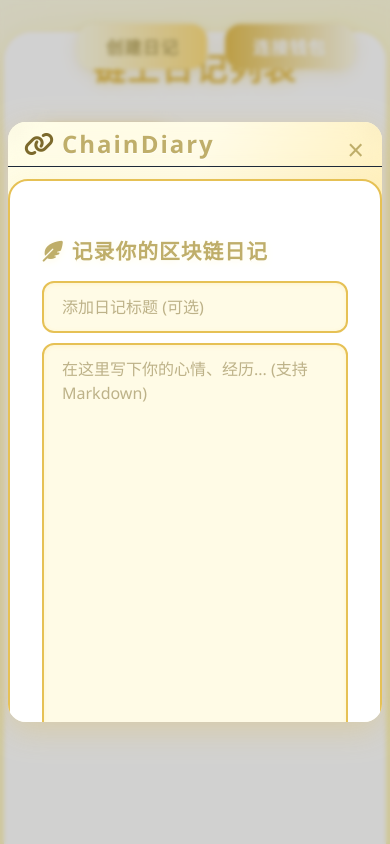
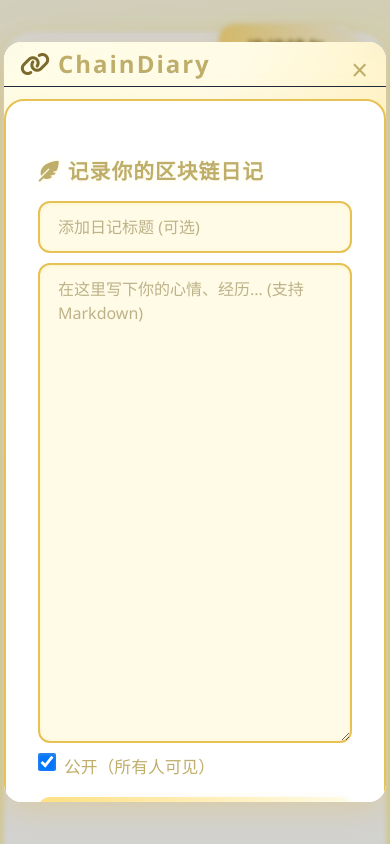
Before and after one commit to big-pig111/text, a plain HTML site: page index.html in a window 390 px wide. Both pictures are taken after a click on the button "创建日记". Shown: the top 844 px of the page. Drawn offline with nearby package versions, Linux system fonts and the light colour scheme; no server answers.

Commit message:
Update index.html

```diff
--- a/index.html
+++ b/index.html
@@ -219,11 +219,12 @@
             .modal-footer { padding: 12px 10px 10px 10px; font-size: 0.98em; }
         }
         .top-btn {
-            font-weight: 700;
+            font-weight: 900;
+            font-size: 1.18em;
+            text-shadow: 0 2px 8px #fffbe6, 0 1px 0 #fff;
             border: none;
             border-radius: 16px;
             padding: 10px 28px;
-            font-size: 1.08em;
             min-width: 120px;
             box-shadow: 0 4px 18px #e6c15533, 0 1.5px 6px #ffe08233;
             cursor: pointer;
@@ -233,23 +234,25 @@
         }
         .top-btn.create {
             background: linear-gradient(90deg, #fffde7 0%, #ffe082 100%);
-            color: #bfae6a;
+            color: #7c6a2c;
+            font-weight: 900;
+            text-shadow: none;
         }
         .top-btn.create:hover {
             background: linear-gradient(90deg, #ffe082 0%, #fffde7 100%);
-            color: #e6c155;
-            box-shadow: 0 8px 32px #ffe08255;
-            transform: translateY(-2px) scale(1.04);
+            color: #fff;
+            text-shadow: 0 2px 8px #bfae6a, 0 1px 0 #fff;
         }
         .top-btn.wallet {
-            background: linear-gradient(90deg, #e6c155 0%, #fffbe6 100%);
-            color: #fff;
+            background: linear-gradient(90deg, #ffe082 0%, #fffbe6 100%);
+            color: #7c6a2c;
+            font-weight: 900;
+            text-shadow: none;
         }
         .top-btn.wallet:hover {
-            background: linear-gradient(90deg, #fffbe6 0%, #e6c155 100%);
-            color: #bfae6a;
-            box-shadow: 0 8px 32px #e6c15555;
-            transform: translateY(-2px) scale(1.04);
+            background: linear-gradient(90deg, #e6c155 0%, #ffe082 100%);
+            color: #fff;
+            text-shadow: 0 2px 8px #bfae6a, 0 1px 0 #fff;
         }
         .tab-btn {
             background: #fffbe6 !important;
@@ -267,12 +270,25 @@
             border: 2.5px solid #e6c155 !important;
             transform: scale(1.04);
         }
+        @media (max-width: 600px) {
+            #editor-modal-inner {
+                max-width: 98vw !important;
+                width: 98vw !important;
+            }
+            #editor-iframe {
+                width: 98vw !important;
+                min-width: 0 !important;
+                height: 90vh !important;
+                min-height: 300px !important;
+                max-height: 90vh !important;
+            }
+        }
     </style>
 </head>
 <body>
-    <div style="position:fixed;top:24px;right:36px;z-index:100;display:flex;gap:18px;">
+    <div style="position:fixed;top:24px;right:36px;z-index:100;display:flex;flex-direction:column;gap:14px;align-items:flex-end;">
+      <button id="global-wallet-btn" class="top-btn wallet">连接钱包</button>
       <button id="create-diary-btn" class="top-btn create">创建日记</button>
-      <button id="global-wallet-btn" class="top-btn wallet">连接钱包</button>
     </div>
     <div class="container">
         <h1>链上日记列表</h1>
@@ -296,9 +312,9 @@
     </div>
     <!-- 日记编辑器弹窗 -->
     <div id="editor-modal" style="display:none;position:fixed;z-index:2000;top:0;left:0;width:100vw;height:100vh;background:rgba(0,0,0,0.18);backdrop-filter:blur(2px);align-items:center;justify-content:center;">
-      <div style="background:#fffbe6;padding:0;border-radius:18px;box-shadow:0 8px 32px #e6c15555;max-width:900px;width:96vw;max-height:96vh;display:flex;flex-direction:column;position:relative;">
+      <div id="editor-modal-inner" style="background:#fffbe6;padding:0;border-radius:18px;box-shadow:0 8px 32px #e6c15555;max-width:1200px;width:96vw;max-height:96vh;display:flex;flex-direction:column;position:relative;">
         <button id="close-editor-modal" style="position:absolute;top:12px;right:18px;font-size:1.8em;color:#bfae6a;background:none;border:none;cursor:pointer;z-index:10;">×</button>
-        <iframe id="editor-iframe" src="" style="width:800px;max-width:96vw;height:600px;max-height:80vh;border:none;border-radius:18px;"></iframe>
+        <iframe id="editor-iframe" src="" style="width:90vw;min-width:320px;max-width:1200px;height:85vh;min-height:400px;max-height:85vh;border:none;border-radius:18px;background:#fff;"></iframe>
       </div>
     </div>
     <script type="module">
```
